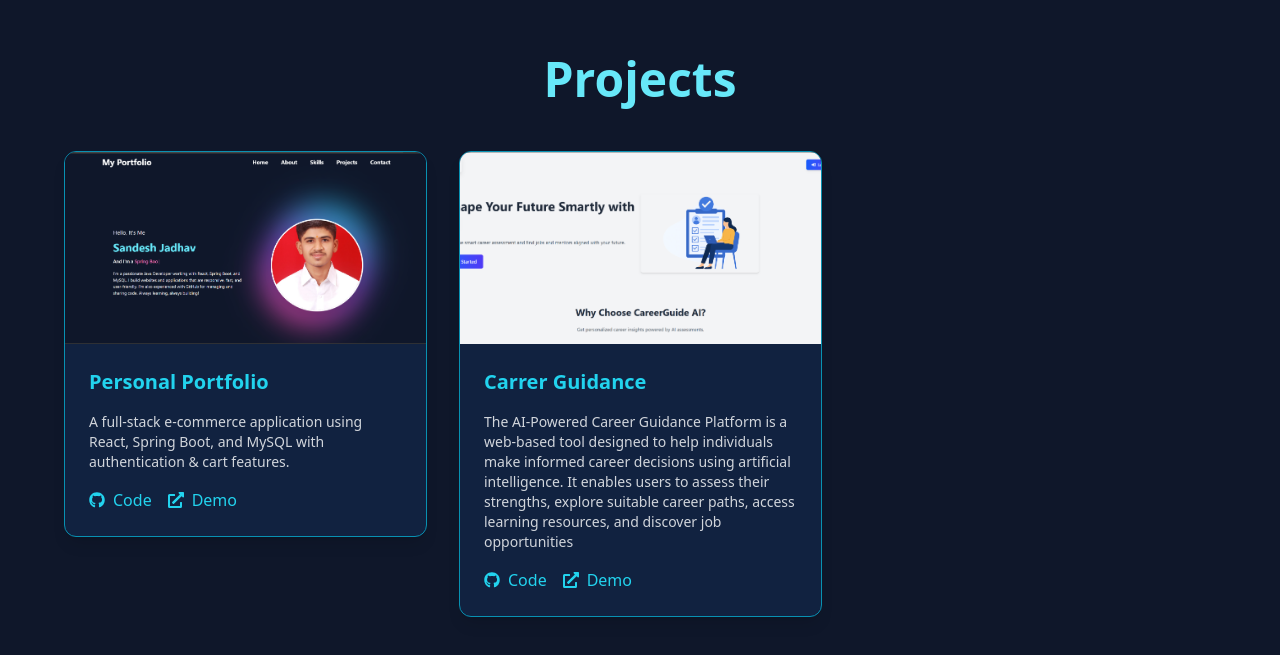
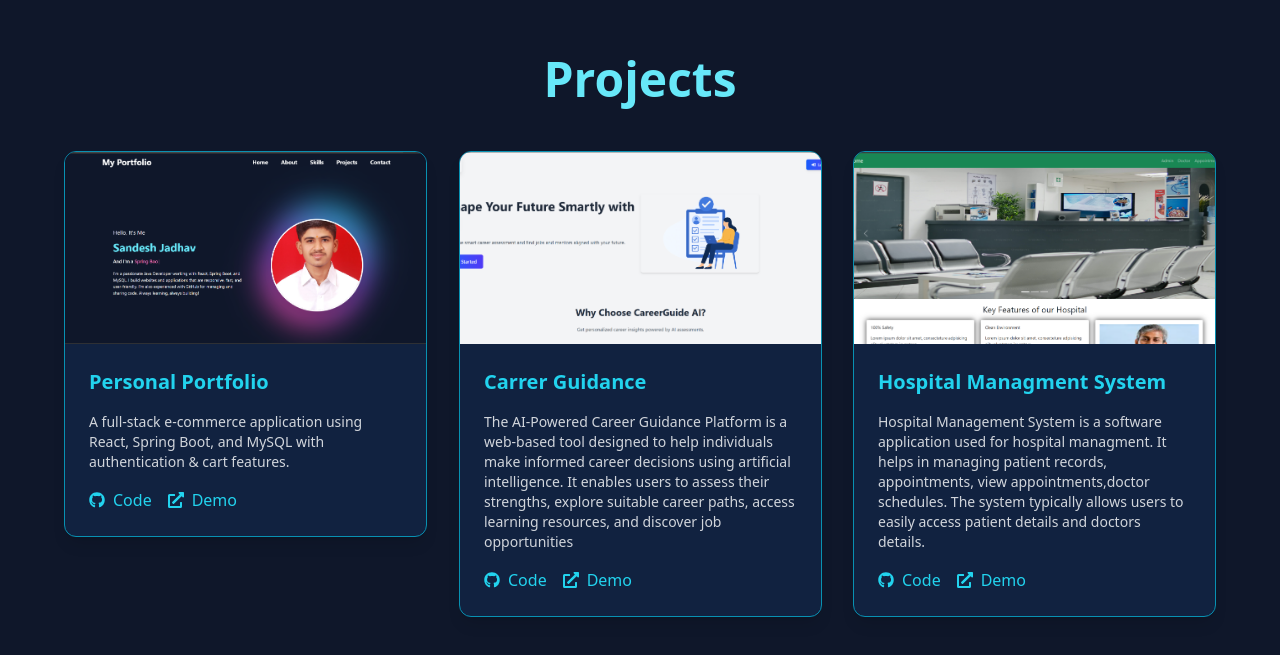
Before and after one commit to SandeshJadhav7320/Personal-Portfolio, a React (Vite) app: page / in a window 1280 px wide. Shown: the part 2425-3080 px from the top of the page. Built offline with nearby package versions, Linux system fonts and the light colour scheme.

Commit message:
One project will be added in project section

```diff
--- a/src/pages/Projects.jsx
+++ b/src/pages/Projects.jsx
@@ -5,6 +5,7 @@ import Tilt from "react-parallax-tilt";
 import { FaGithub, FaExternalLinkAlt } from "react-icons/fa";
 import portfolioHome from "../assets/PortfolioHome.png"; // adjust path
 import carrerhome from "../assets/carrerhome.png";
+import HosImg from "../assets/HspImg.png";
 
 
 function Projects() {
@@ -25,6 +26,14 @@ function Projects() {
       img: carrerhome,
       github: "https://github.com/SandeshJadhav7320/Career-Guidance-Platform",
       demo: "https://career-guidance-platform.vercel.app/",
+    },
+    {
+      title: "Hospital Managment System",
+      description:
+        "Hospital Management System is a software application used for hospital managment. It helps in managing patient records, appointments, view appointments,doctor schedules. The system typically allows users to easily access patient details and doctors details.",
+      img: HosImg,
+      github: "https://github.com/SandeshJadhav7320/SandeshJadhav7320-Hospital-Management-System",
+      demo: "http://localhost:8080/Hospital_Manegament/",
     },
   ];
 
```
Also changed, not shown: src/assets/HspImg.png (added).
